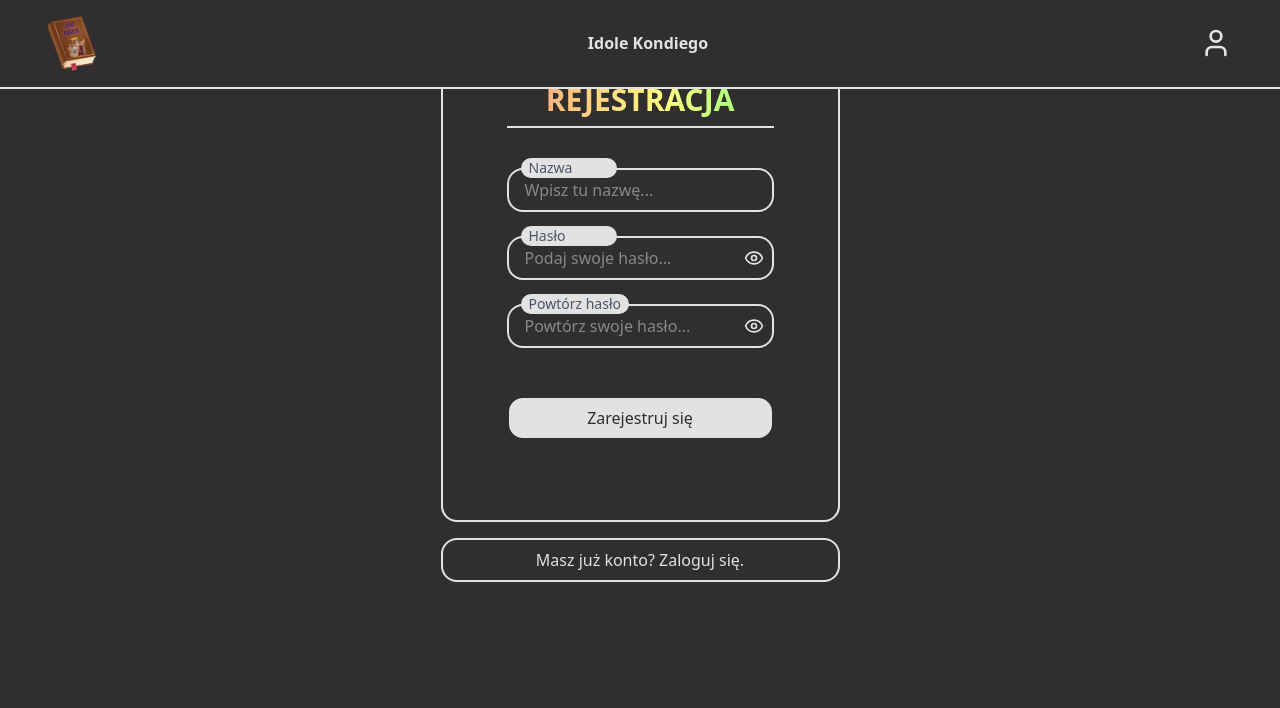
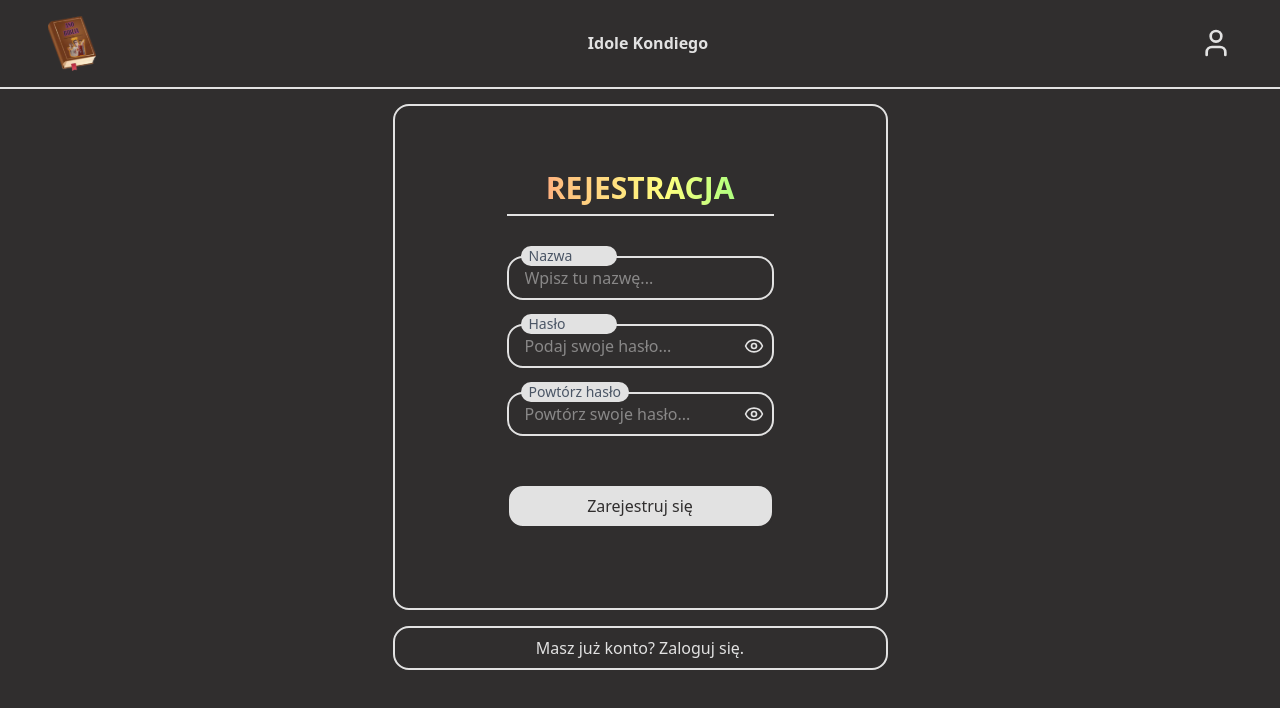
Before and after one commit to KondyKox/Idole-Kondiego, a React (Vite) app in the folder client/: page /auth in a window 1280 px wide. Shown: the top 708 px of the page. Built offline with nearby package versions, Linux system fonts and the light colour scheme; no server answers.

Commit message:
changes for deploy

```diff
--- a/client/src/components/Auth.tsx
+++ b/client/src/components/Auth.tsx
@@ -100,9 +100,9 @@ const Auth = () => {
   if (isAuthenticated) navigate("/"); // redirect user to main page when logged in
 
   return (
-    <div className="flex flex-col justify-center items-center gap-4 p-4">
+    <div className="flex flex-col justify-center items-center gap-4 p-4 mt-22">
       <form
-        className="flex flex-col justify-center items-center gap-8 w-full py-2 px-4 md:py-12 md:px-16 border-2 rounded-2xl"
+        className="flex flex-col justify-center items-center gap-8 w-full py-2 px-4 md:py-12 md:px-16 lg:px-28 border-2 rounded-2xl"
         onSubmit={(e) => handleSubmit(e)}
       >
         <h2 className="header text-gradient">
```
Also changed, not shown: 1 other file (tests, documents, lock files or other folders).
